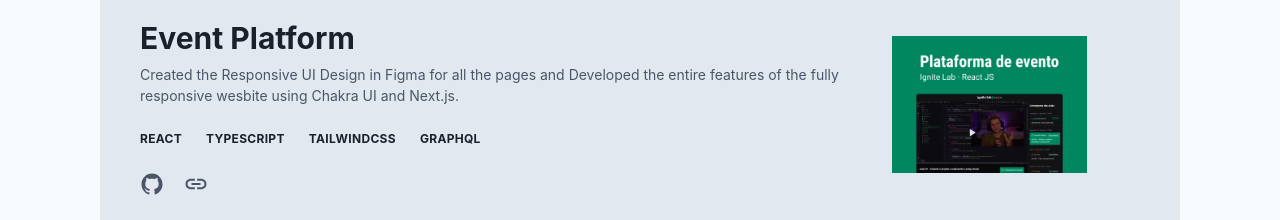
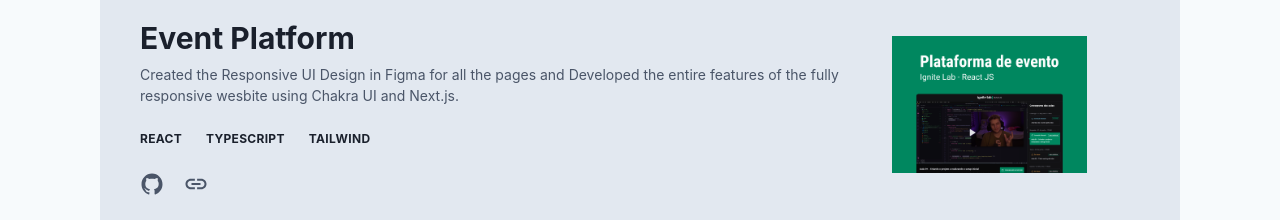
Before and after one commit to moutinhofuturedev/paulomoutinho, a Next.js app: page / in a window 1280 px wide. Shown: the part 4616-4836 px from the top of the page. Built offline with nearby package versions, Linux system fonts and the light colour scheme.

Commit message:
imagens dos projetos

```diff
--- a/components/Projects.js
+++ b/components/Projects.js
@@ -22,7 +22,7 @@ function Projects(props) {
           src='/assets/event.png'
           link='https://github.com/moutinhofuturedev/Event-Platform'
           link2='https://event-platform-yoqu.vercel.app/'
-          tags={['React', 'Typescript', 'TailwindCSS', 'GraphQl']}
+          tags={['React', 'Typescript', 'Tailwind']}
         />
       </Stack>
     </Box>
```
